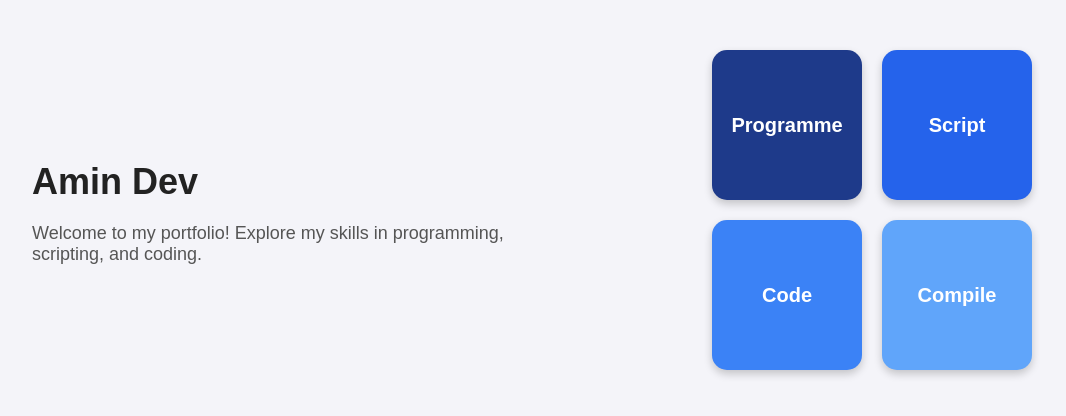
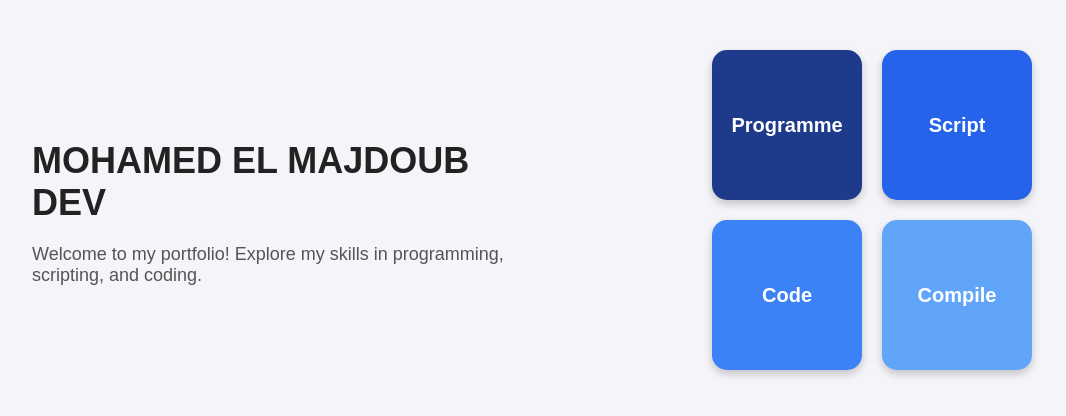
Before and after one commit to mohamed-compile/mohamed-dev, a plain HTML site: page index.html in a window 1280 px wide. Shown: the whole page, without its empty margins (108-1174 px from the left). Drawn offline with Linux system fonts and the light colour scheme.

Commit message:
Update index.html

```diff
--- a/index.html
+++ b/index.html
@@ -3,7 +3,7 @@
 <head>
 <meta charset="UTF-8">
 <meta name="viewport" content="width=device-width, initial-scale=1.0">
-<title>Amin Dev Section</title>
+<title>About Dev Section</title>
 <style>
   body {
     font-family: Arial, sans-serif;
@@ -75,7 +75,7 @@
 <div class="section">
   <!-- Left: Developer info -->
   <div class="dev-info">
-    <h1>Amin Dev</h1>
+    <h1>MOHAMED EL MAJDOUB DEV</h1>
     <p>Welcome to my portfolio! Explore my skills in programming, scripting, and coding.</p>
   </div>
 
```
